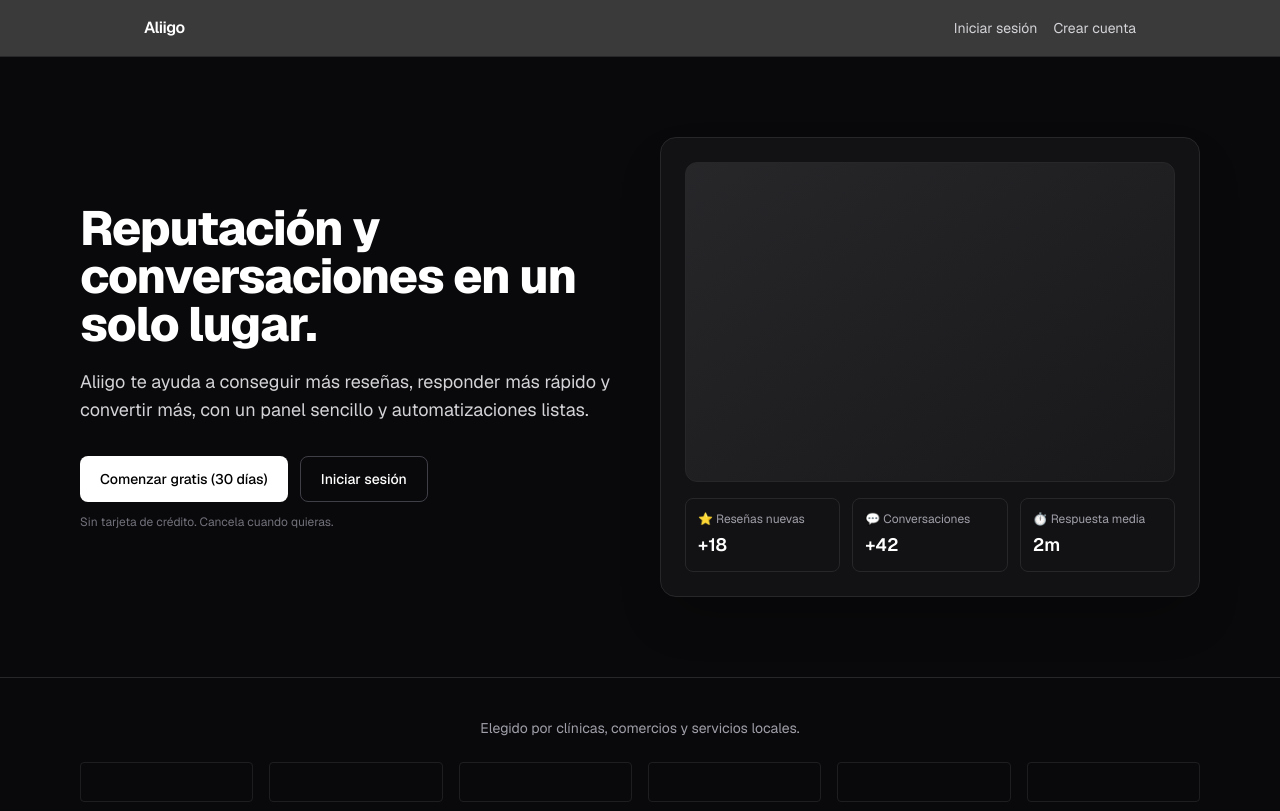
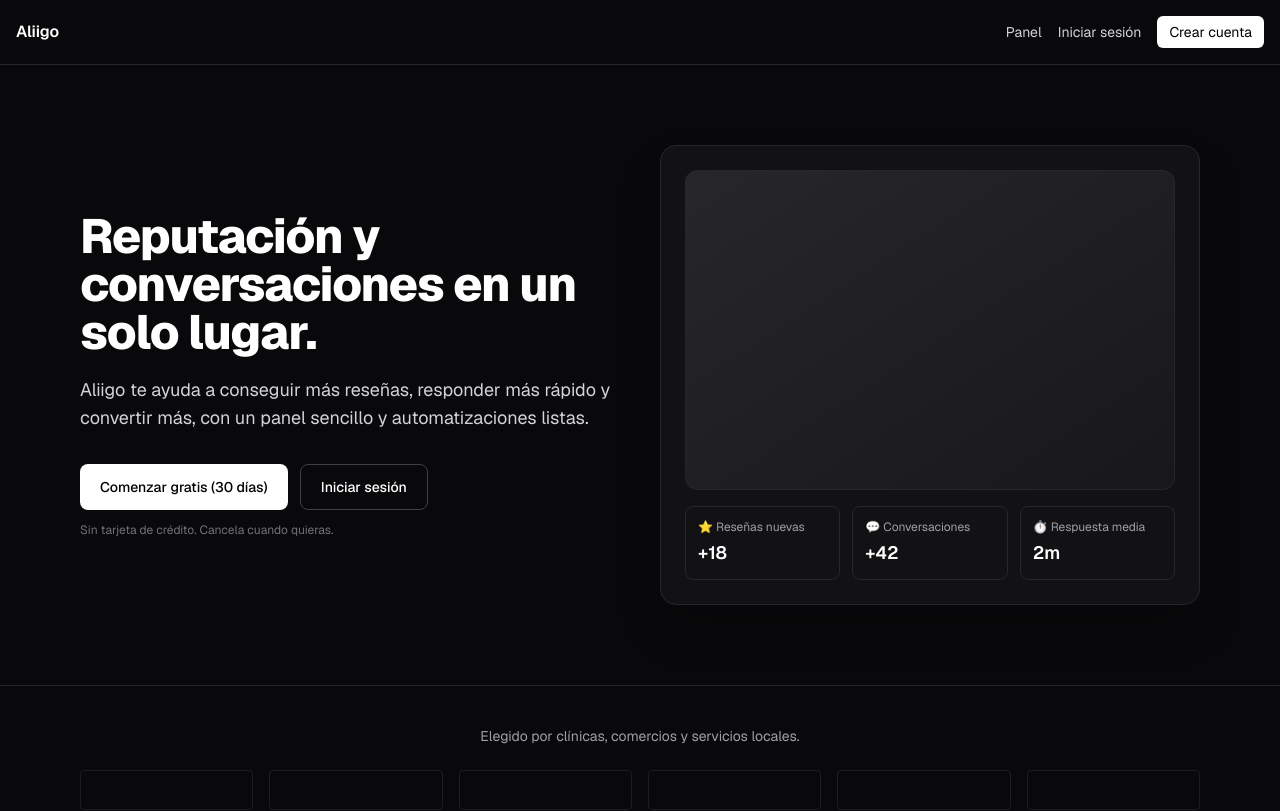
Before and after one commit to eacastel/aliigo, a Next.js app: page / in a window 1280 px wide. Shown: the top 811 px of the page. Built offline with nearby package versions, Linux system fonts and the light colour scheme; no server answers.

Commit message:
layout fixes buttons logout

```diff
--- a/src/app/(app)/dashboard/layout.tsx
+++ b/src/app/(app)/dashboard/layout.tsx
@@ -1,44 +1,86 @@
 "use client";
+
+import { useEffect, useState } from "react";
 import Link from "next/link";
-import { usePathname } from "next/navigation";
+import { supabase } from "@/lib/supabaseClient";
 
-const nav = [
-  { href: "/dashboard", label: "Overview" },
-  { href: "/dashboard/settings", label: "Business Settings" },
-  { href: "/dashboard/widget", label: "Widget" },
-  { href: "/dashboard/billing", label: "Billing" },
-];
+export default function AppLayout({ children }: { children: React.ReactNode }) {
+  const [email, setEmail] = useState<string | null>(null);
 
-export default function DashboardLayout({ children }: { children: React.ReactNode }) {
-  const path = usePathname();
+  useEffect(() => {
+    (async () => {
+      const { data } = await supabase.auth.getSession();
+      setEmail(data.session?.user?.email ?? null);
+    })();
+  }, []);
+
+  const handleLogout = async () => {
+    await supabase.auth.signOut();
+    window.location.href = "/login";
+  };
+
   return (
-    <div className="min-h-screen grid grid-cols-12">
-      <aside className="col-span-12 sm:col-span-3 lg:col-span-2 border-r bg-black">
-        <div className="p-4 border-b">
-          <div className="font-bold">Aliigo</div>
-          <div className="text-xs text-gray-500">Dashboard</div>
+    <div className="min-h-screen flex flex-col bg-zinc-950 text-zinc-100">
+      {/* Header */}
+      <header className="bg-zinc-950 border-b border-zinc-800">
+        <div className="max-w-6xl mx-auto flex items-center justify-between px-4 py-4">
+          {/* Logo */}
+          <Link
+            href="/"
+            className="text-white font-semibold tracking-tight text-lg hover:text-zinc-300"
+          >
+            Aliigo
+          </Link>
+
+          <nav className="flex items-center gap-4 text-sm">
+            <Link
+              href="/dashboard"
+              className="text-zinc-300 hover:text-white transition"
+            >
+              Panel
+            </Link>
+
+            {email ? (
+              <>
+                <span className="text-zinc-500 text-xs hidden sm:inline">
+                  {email}
+                </span>
+                <button
+                  onClick={handleLogout}
+                  className="text-zinc-300 hover:text-white transition"
+                >
+                  Cerrar sesión
+                </button>
+              </>
+            ) : (
+              <>
+                <Link
+                  href="/login"
+                  className="text-zinc-300 hover:text-white transition"
+                >
+                  Iniciar sesión
+                </Link>
+                <Link
+                  href="/signup"
+                  className="bg-white text-black hover:bg-zinc-100 px-3 py-1.5 rounded-md font-medium"
+                >
+                  Crear cuenta
+                </Link>
+              </>
+            )}
+          </nav>
         </div>
-        <nav className="p-3 space-y-1">
-          {nav.map((n) => {
-            const active = path === n.href;
-            return (
-              <Link
-                key={n.href}
-                href={n.href}
-                className={`block px-3 py-2 rounded text-sm ${
-                  active ? "bg-black text-white" : "hover:bg-gray-100"
-                }`}
-              >
-                {n.label}
-              </Link>
-            );
-          })}
-        </nav>
-      </aside>
+      </header>
 
-      <main className="col-span-12 sm:col-span-9 lg:col-span-10 p-6">
+      {/* Main content */}
+      <main className="flex-1 max-w-6xl mx-auto w-full px-4 py-10">
         {children}
       </main>
+
+      {/* Footer */}
+      <footer className="bg-zinc-950 border-t border-zinc-800 py-5 text-center text-sm text-zinc-500">
+        © {new Date().getFullYear()} Aliigo — Todos los derechos reservados.
+      </footer>
     </div>
   );
 }
--- a/src/app/(public)/layout.tsx
+++ b/src/app/(public)/layout.tsx
@@ -1,14 +1,42 @@
-// src/app/(public)/layout.tsx
-import type { ReactNode } from "react";
-import SiteHeaderPublic from "@/components/SiteHeaderPublic";
-import SiteFooter from "@/components/SiteFooter";
+"use client";
 
-export default function PublicLayout({ children }: { children: ReactNode }) {
+import Link from "next/link";
+import { useEffect, useState } from "react";
+import { supabase } from "@/lib/supabaseClient";
+
+export default function PublicLayout({ children }: { children: React.ReactNode }) {
+  const [email, setEmail] = useState<string | null>(null);
+  useEffect(() => { (async () => {
+    const { data } = await supabase.auth.getSession();
+    setEmail(data.session?.user?.email ?? null);
+  })(); }, []);
+
+  const logout = async () => { await supabase.auth.signOut(); window.location.href = "/"; };
+
   return (
-    <div className="flex min-h-dvh flex-col">
-      <SiteHeaderPublic />
-      <main className="grow">{children}</main>
-      <SiteFooter />
+    <div className="min-h-screen flex flex-col">
+      <header className="bg-zinc-950 border-b border-zinc-800">
+        <div className="max-w-7xl mx-auto px-4 py-4 flex items-center justify-between">
+          <Link href="/" className="text-white font-semibold">Aliigo</Link>
+          <nav className="flex items-center gap-4 text-sm">
+            <Link href="/dashboard" className="text-zinc-300 hover:text-white">Panel</Link>
+            {email ? (
+              <button onClick={logout} className="text-zinc-300 hover:text-white">Cerrar sesión</button>
+            ) : (
+              <>
+                <Link href="/login" className="text-zinc-300 hover:text-white">Iniciar sesión</Link>
+                <Link href="/signup" className="bg-white text-black px-3 py-1.5 rounded-md hover:bg-zinc-100">Crear cuenta</Link>
+              </>
+            )}
+          </nav>
+        </div>
+      </header>
+
+      <main className="flex-1">{children}</main>
+
+      <footer className="bg-zinc-950 border-t border-zinc-800 py-5 text-center text-sm text-zinc-500">
+        © {new Date().getFullYear()} Aliigo — Todos los derechos reservados.
+      </footer>
     </div>
   );
 }
```
